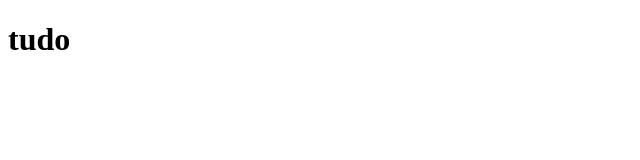
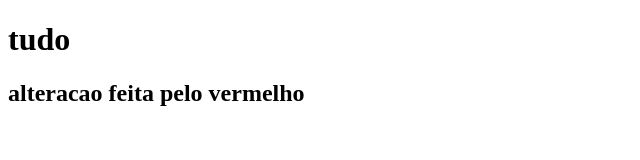
Before and after one commit to alshaw6/praticaGit, a plain HTML site: page index.html in a window 1280 px wide. Shown: the whole page, without its empty margins (0-640 px from the left). Drawn offline with Linux system fonts and the light colour scheme.

Commit message:
alteracao da index.html

```diff
--- a/index.html
+++ b/index.html
@@ -8,5 +8,8 @@
 </head>
 <body>
     <h1>tudo</h1>
+    <main>
+        <h2>alteracao feita pelo vermelho</h2>
+    </main>
 </body>
 </html>
```
